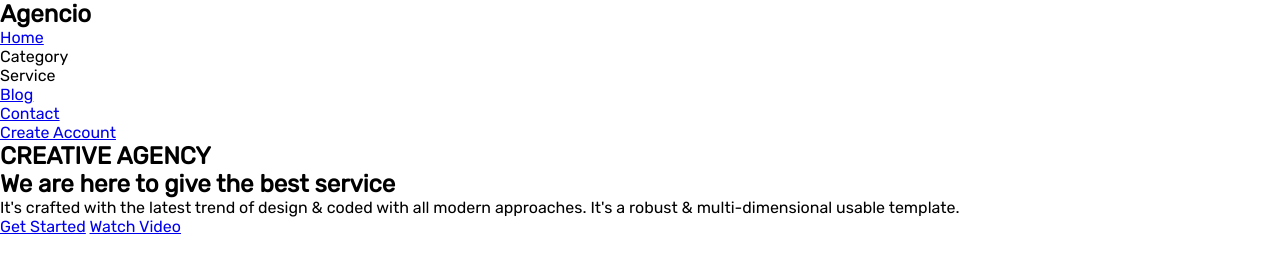
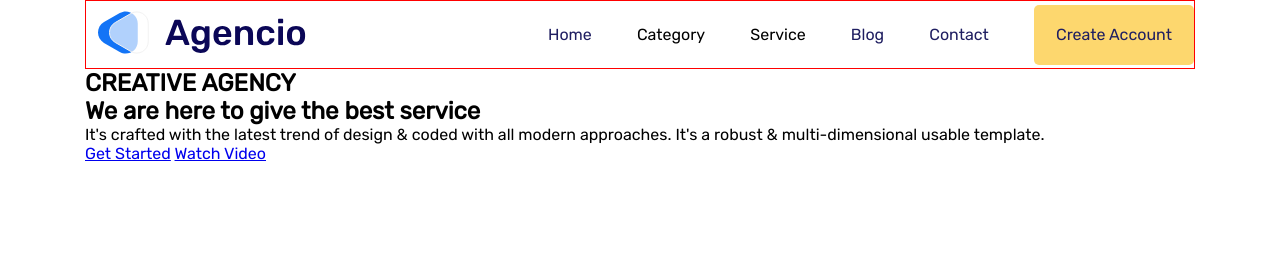
Before and after one commit to burahan206/HTML-CSS-miniproject, a plain HTML site: page index.html in a window 1280 px wide. Drawn offline with Linux system fonts and the light colour scheme.

Commit message:
style:layout nav

```diff
--- a/CSS/main.css
+++ b/CSS/main.css
@@ -6,3 +6,37 @@
     box-sizing: border-box;
     font-family: "Rubik", sans-serif;
 }
+.container {
+    max-width: 1110px;
+    margin: 0 auto;
+}
+
+nav {
+    height: 69px;
+    border: 1px solid red;
+    display: flex;
+    justify-content: space-between;
+    align-items: center;
+}
+nav ul {
+    display: flex;
+    list-style: none;
+    width: 646px;
+    justify-content: space-between;
+    align-items: center;
+}
+nav ul li a {
+    text-decoration: none;
+    color: #1F1E61;
+    font-size: 16px;
+}
+.nav-btn {
+  text-align: center;
+  width: 160px;
+  height: 60px;
+  background: #FDD76E;
+  border-radius: 5px;
+  display: flex;
+  align-items: center;
+  justify-content: center;
+}
--- a/index.html
+++ b/index.html
@@ -9,10 +9,10 @@
 </head>
 <body>
     <header>
-        <div class ="containe">
+        <div class ="container">
             <nav>
                 <div class="logo">
-                    <H1>Agencio</H1>
+                    <img src="img/Logo.svg" alt="logo">
                 </div>
                 <ul>
                     <li><a href="#">Home</a></li>
@@ -20,10 +20,10 @@
                     <li><a href="#"></a>Service</li>
                     <li><a href="#">Blog</a></li>
                     <li><a href="#">Contact</a></li>
+                    <li class="nav-btn">
+                        <a href="#" class="create account">Create Account</a>
+                    </li>
                 </ul>
-                <div class="nav-btn">
-                   <a href="#" class="create account">Create Account</a>
-                </div>
             </nav>
             <section class="header-info">
                 <div class="header-title-info">
```
Also changed, not shown: img/Group 5763.svg (added), img/Logo.svg (added).
